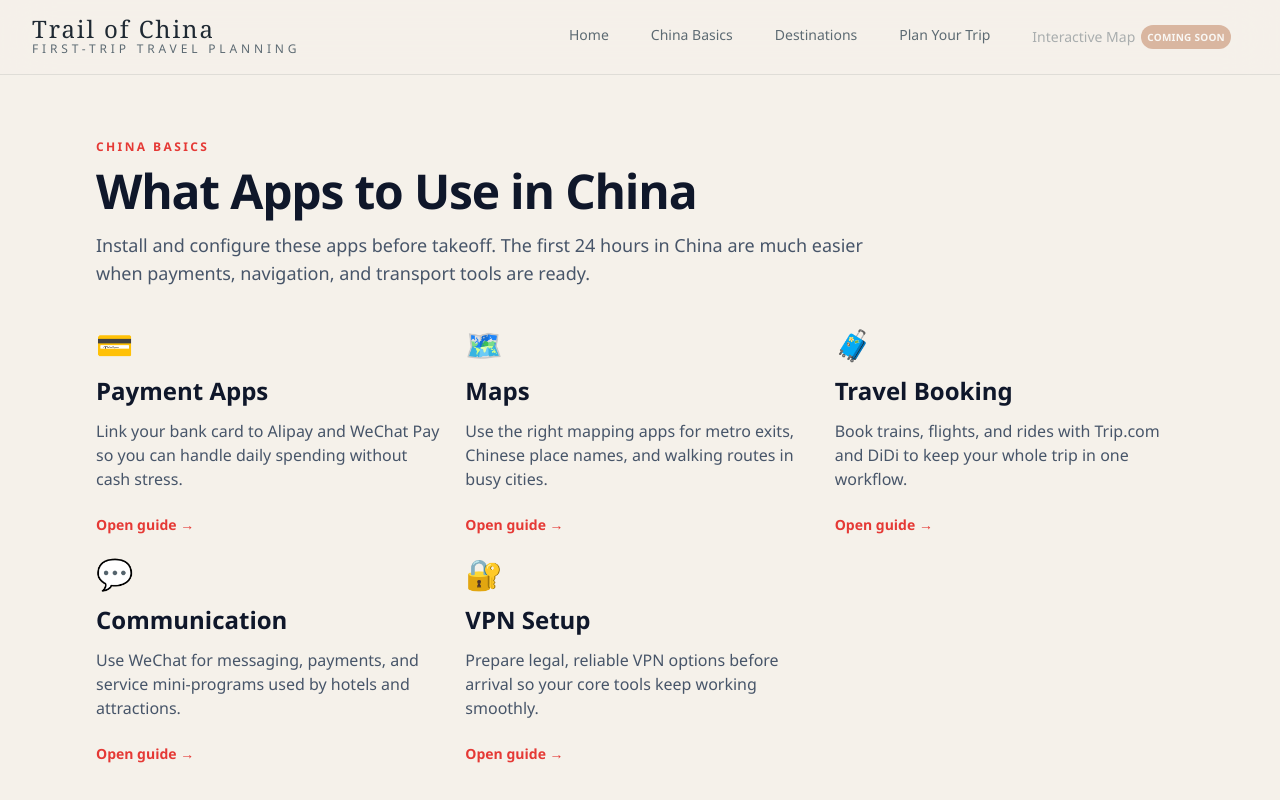
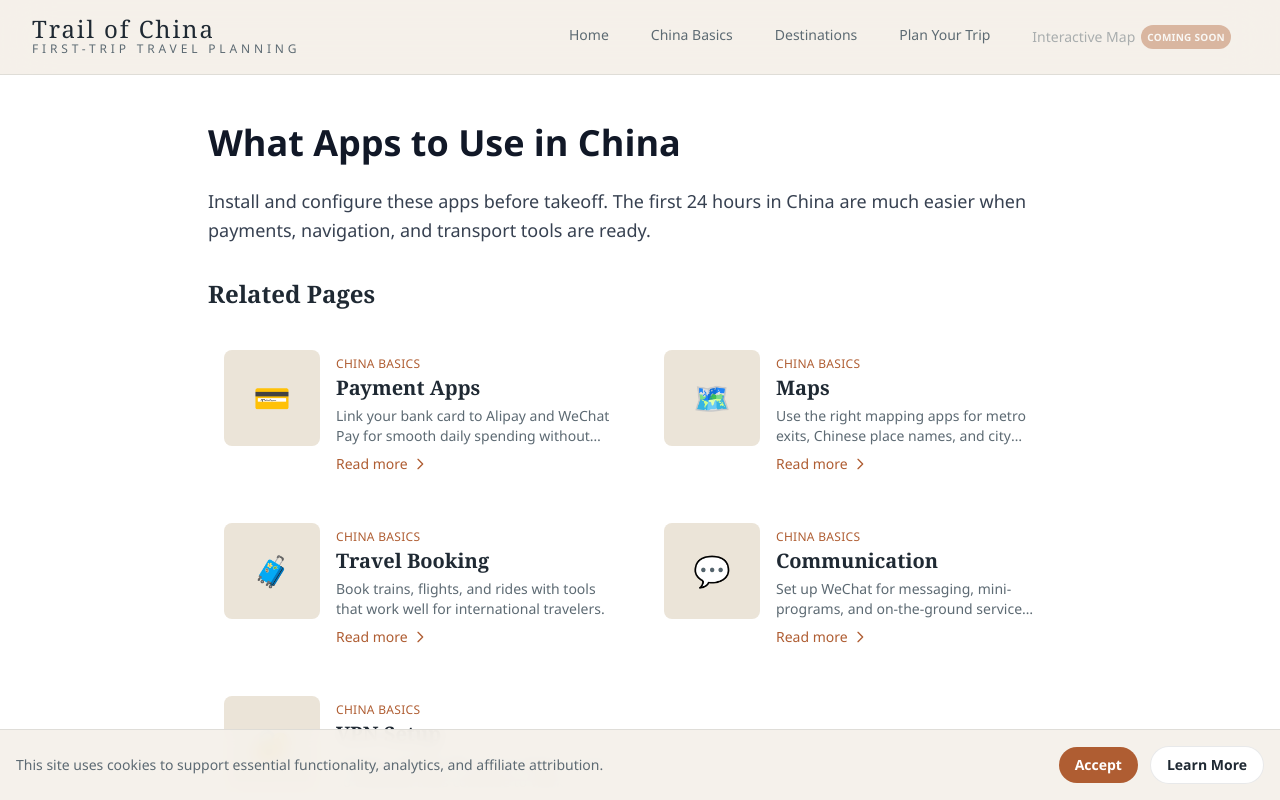
Before and after one commit to thecubestorm-arch/trailofchina, a Next.js app: page /china-basics/what-apps-to-use in a window 1280 px wide. Shown: the top 800 px of the page. Built offline with nearby package versions, Linux system fonts and the light colour scheme.

Commit message:
Design: Unify card styles across hub pages

```diff
--- a/app/china-basics/how-to-get-internet/page.tsx
+++ b/app/china-basics/how-to-get-internet/page.tsx
@@ -1,53 +1,60 @@
-import { Metadata } from 'next';
-import Link from 'next/link';
+import { Metadata } from 'next'
+import { RelatedArticleCard } from '@/components/RelatedArticleCard'
 
 export const metadata: Metadata = {
   title: 'How to Get Internet in China | Trail of China',
-  description: 'Complete guide to getting internet in China: eSIM vs physical SIM cards, best providers, setup instructions, and pricing.',
-};
+  description:
+    'Complete guide to getting internet in China: eSIM vs physical SIM cards, best providers, setup instructions, and pricing.',
+}
+
+const cards = [
+  {
+    title: 'eSIM Cards',
+    description: 'Activate before arrival with no physical SIM swap. Best for short trips and quick setup.',
+    icon: '📱',
+    href: '/china-basics/how-to-get-internet/esim',
+    category: 'China Basics',
+  },
+  {
+    title: 'Physical SIM Cards',
+    description: 'Buy at official carrier counters for larger data plans and better value on longer stays.',
+    icon: '💳',
+    href: '/china-basics/how-to-get-internet/physical-sim',
+    category: 'China Basics',
+  },
+]
 
 export default function InternetHub() {
   return (
     <div className="min-h-screen bg-white">
-      <main className="max-w-4xl mx-auto px-4 py-12">
-        <h1 className="text-4xl font-bold mb-6 text-gray-900">How to Get Internet in China</h1>
+      <main className="mx-auto max-w-4xl px-4 py-12">
+        <h1 className="mb-6 text-4xl font-bold text-gray-900">How to Get Internet in China</h1>
 
         <section className="mb-8">
-          <p className="text-lg text-gray-700 leading-relaxed mb-4">
-            Staying connected in China is crucial for navigation, translation, and payments.
-            Here's everything you need to know about getting reliable internet access.
+          <p className="mb-4 text-lg leading-relaxed text-gray-700">
+            Staying connected in China is crucial for navigation, translation, and payments. Here&apos;s everything you
+            need to know about getting reliable internet access.
           </p>
         </section>
 
-        <div className="grid md:grid-cols-2 gap-6 mb-12">
-          <Link href="/china-basics/how-to-get-internet/esim" className="block">
-            <div className="border-2 border-gray-200 rounded-xl p-6 hover:border-[var(--accent)] hover:shadow-lg transition-all">
-              <div className="text-4xl mb-4">📱</div>
-              <h2 className="text-2xl font-semibold mb-2">eSIM Cards</h2>
-              <p className="text-gray-600">Activate before you arrive. No physical SIM needed. Best for short trips.</p>
-              <span className="text-[var(--accent)] font-medium mt-4 inline-block">Learn more →</span>
-            </div>
-          </Link>
-
-          <Link href="/china-basics/how-to-get-internet/physical-sim" className="block">
-            <div className="border-2 border-gray-200 rounded-xl p-6 hover:border-[var(--accent)] hover:shadow-lg transition-all">
-              <div className="text-4xl mb-4">💳</div>
-              <h2 className="text-2xl font-semibold mb-2">Physical SIM Cards</h2>
-              <p className="text-gray-600">Buy at the airport. More data for your money. Best for longer stays.</p>
-              <span className="text-[var(--accent)] font-medium mt-4 inline-block">Learn more →</span>
-            </div>
-          </Link>
-        </div>
+        <section className="mb-12">
+          <h2 className="mb-6 text-2xl font-serif font-semibold text-[#1f2933]">Related Pages</h2>
+          <div className="grid gap-4 md:grid-cols-2">
+            {cards.map((card) => (
+              <RelatedArticleCard key={card.href} {...card} />
+            ))}
+          </div>
+        </section>
 
         <section className="mb-8">
-          <h2 className="text-2xl font-semibold mb-4">Quick Comparison</h2>
-          <div className="bg-gray-50 rounded-lg p-6">
+          <h2 className="mb-4 text-2xl font-semibold">Quick Comparison</h2>
+          <div className="rounded-lg bg-gray-50 p-6">
             <table className="w-full">
               <thead>
                 <tr className="border-b">
-                  <th className="text-left py-2">Feature</th>
-                  <th className="text-left py-2">eSIM</th>
-                  <th className="text-left py-2">Physical SIM</th>
+                  <th className="py-2 text-left">Feature</th>
+                  <th className="py-2 text-left">eSIM</th>
+                  <th className="py-2 text-left">Physical SIM</th>
                 </tr>
               </thead>
               <tbody className="text-gray-700">
@@ -76,20 +83,23 @@ export default function InternetHub() {
           </div>
         </section>
 
-        <div className="bg-amber-50 border-l-4 border-amber-400 p-4 mb-8">
-          <h3 className="font-semibold text-amber-800 mb-2">💡 Pro Tips</h3>
-          <ul className="text-amber-900 space-y-2">
+        <div className="mb-8 border-l-4 border-amber-400 bg-amber-50 p-4">
+          <h3 className="mb-2 font-semibold text-amber-800">💡 Pro Tips</h3>
+          <ul className="space-y-2 text-amber-900">
             <li>• Download a VPN before arriving in China</li>
             <li>• Screenshot important addresses in Chinese</li>
             <li>• Keep your home SIM for emergency calls</li>
           </ul>
         </div>
 
-        <div className="bg-[var(--accent-soft)] border-l-4 border-[var(--accent)] p-4 mb-8">
-          <h3 className="font-semibold text-[var(--accent-strong)] mb-2">⚠️ Scam Alert</h3>
-          <p className="text-[var(--foreground)]">Avoid buying SIM cards from unofficial sellers at airports. Always go to official carrier counters (China Mobile, China Unicom, China Telecom).</p>
+        <div className="mb-8 border-l-4 border-[var(--accent)] bg-[var(--accent-soft)] p-4">
+          <h3 className="mb-2 font-semibold text-[var(--accent-strong)]">⚠️ Scam Alert</h3>
+          <p className="text-[var(--foreground)]">
+            Avoid buying SIM cards from unofficial sellers at airports. Always go to official carrier counters (China
+            Mobile, China Unicom, China Telecom).
+          </p>
         </div>
       </main>
     </div>
-  );
+  )
 }
--- a/app/china-basics/what-apps-to-use/page.tsx
+++ b/app/china-basics/what-apps-to-use/page.tsx
@@ -1,5 +1,5 @@
 import type { Metadata } from 'next'
-import Link from 'next/link'
+import { RelatedArticleCard } from '@/components/RelatedArticleCard'
 
 export const metadata: Metadata = {
   title: 'What Apps to Use',
@@ -7,71 +7,74 @@ export const metadata: Metadata = {
     'Set up the essential China travel apps before departure: payments, maps, bookings, communication, and VPN access.',
 }
 
-const appCards = [
+const cards = [
   {
+    title: 'Payment Apps',
+    description: 'Link your bank card to Alipay and WeChat Pay for smooth daily spending without cash stress.',
     icon: '💳',
-    title: 'Payment Apps',
     href: '/china-basics/what-apps-to-use/payment',
-    description: 'Link your bank card to Alipay and WeChat Pay so you can handle daily spending without cash stress.',
+    category: 'China Basics',
   },
   {
+    title: 'Maps',
+    description: 'Use the right mapping apps for metro exits, Chinese place names, and city navigation.',
     icon: '🗺️',
-    title: 'Maps',
     href: '/china-basics/what-apps-to-use/maps',
-    description: 'Use the right mapping apps for metro exits, Chinese place names, and walking routes in busy cities.',
+    category: 'China Basics',
   },
   {
+    title: 'Travel Booking',
+    description: 'Book trains, flights, and rides with tools that work well for international travelers.',
     icon: '🧳',
-    title: 'Travel Booking',
     href: '/china-basics/what-apps-to-use/travel',
-    description: 'Book trains, flights, and rides with Trip.com and DiDi to keep your whole trip in one workflow.',
+    category: 'China Basics',
   },
   {
+    title: 'Communication',
+    description: 'Set up WeChat for messaging, mini-programs, and on-the-ground service coordination.',
     icon: '💬',
-    title: 'Communication',
     href: '/china-basics/what-apps-to-use/communication',
-    description: 'Use WeChat for messaging, payments, and service mini-programs used by hotels and attractions.',
+    category: 'China Basics',
   },
   {
+    title: 'VPN Setup',
+    description: 'Prepare reliable VPN access before arrival so essential tools continue to work.',
     icon: '🔐',
-    title: 'VPN Setup',
     href: '/china-basics/what-apps-to-use/vpn',
-    description: 'Prepare legal, reliable VPN options before arrival so your core tools keep working smoothly.',
+    category: 'China Basics',
   },
 ]
 
 export default function WhatAppsToUsePage() {
   return (
-    <section className="container-px mx-auto max-w-6xl py-12 md:py-16">
-      <p className="text-xs font-bold uppercase tracking-[0.2em] text-china-red">China Basics</p>
-      <h1 className="mt-3 text-4xl font-black tracking-tight text-slate-900 md:text-5xl">What Apps to Use in China</h1>
-      <p className="mt-4 max-w-3xl text-base leading-relaxed text-slate-600 md:text-lg">
-        Install and configure these apps before takeoff. The first 24 hours in China are much easier when payments,
-        navigation, and transport tools are ready.
+    <div className="min-h-screen bg-white">
+      <main className="mx-auto max-w-4xl px-4 py-12">
+        <h1 className="mb-6 text-4xl font-bold text-gray-900">What Apps to Use in China</h1>
+
+        <section className="mb-8">
+          <p className="text-lg leading-relaxed text-gray-700">
+            Install and configure these apps before takeoff. The first 24 hours in China are much easier when
+            payments, navigation, and transport tools are ready.
           </p>
+        </section>
 
-      <div className="mt-10 grid gap-5 md:grid-cols-2 xl:grid-cols-3">
-        {appCards.map((card) => (
-          <article key={card.title} className="card-base h-full">
-            <p className="text-3xl" aria-hidden="true">
-              {card.icon}
-            </p>
-            <h2 className="mt-3 text-2xl font-extrabold text-slate-900">{card.title}</h2>
-            <p className="mt-3 text-sm leading-relaxed text-slate-600 md:text-base">{card.description}</p>
-            <Link href={card.href} className="mt-6 inline-flex text-sm font-bold text-china-red">
-              Open guide →
-            </Link>
-          </article>
+        <section className="mb-12">
+          <h2 className="mb-6 text-2xl font-serif font-semibold text-[#1f2933]">Related Pages</h2>
+          <div className="grid gap-4 md:grid-cols-2">
+            {cards.map((card) => (
+              <RelatedArticleCard key={card.href} {...card} />
             ))}
           </div>
+        </section>
 
-      <div className="mt-10 rounded-2xl border border-amber-200 bg-amber-50 p-6">
+        <div className="rounded-2xl border border-amber-200 bg-amber-50 p-6">
           <h2 className="text-xl font-black text-slate-900">Setup Order That Works Best</h2>
           <p className="mt-2 text-sm leading-relaxed text-slate-700 md:text-base">
             Do payments first, then maps, then travel booking. Keep screenshots of account confirmations in case SMS
             verification gets delayed while roaming.
           </p>
         </div>
-    </section>
+      </main>
+    </div>
   )
 }
--- a/app/layout.tsx
+++ b/app/layout.tsx
@@ -4,6 +4,7 @@ import { defaultLocale } from '../i18n'
 import './globals.css'
 import Navigation from '@/components/Navigation'
 import Footer from '@/components/Footer'
+import CookieConsent from '@/components/CookieConsent'
 
 export const metadata: Metadata = {
   title: {
@@ -30,6 +31,7 @@ export default function RootLayout({
             <Navigation />
             <main style={{ backgroundColor: '#f5f1ea' }}>{children}</main>
             <Footer />
+            <CookieConsent />
           </div>
         </NextIntlClientProvider>
       </body>
--- a/components/RelatedArticleCard.tsx
+++ b/components/RelatedArticleCard.tsx
@@ -23,7 +23,7 @@ export function RelatedArticleCard({
   return (
     <Link
       href={href}
-      className="group flex gap-4 rounded-xl p-4 transition-colors duration-300 hover:bg-[#fffaf3]"
+      className="group flex h-full gap-4 rounded-xl p-4 transition-colors duration-300 hover:bg-[#fffaf3]"
     >
       <motion.div
         whileHover={{ scale: 1.03 }}
```
Lines whose indentation alone changed are shown as unchanged.
